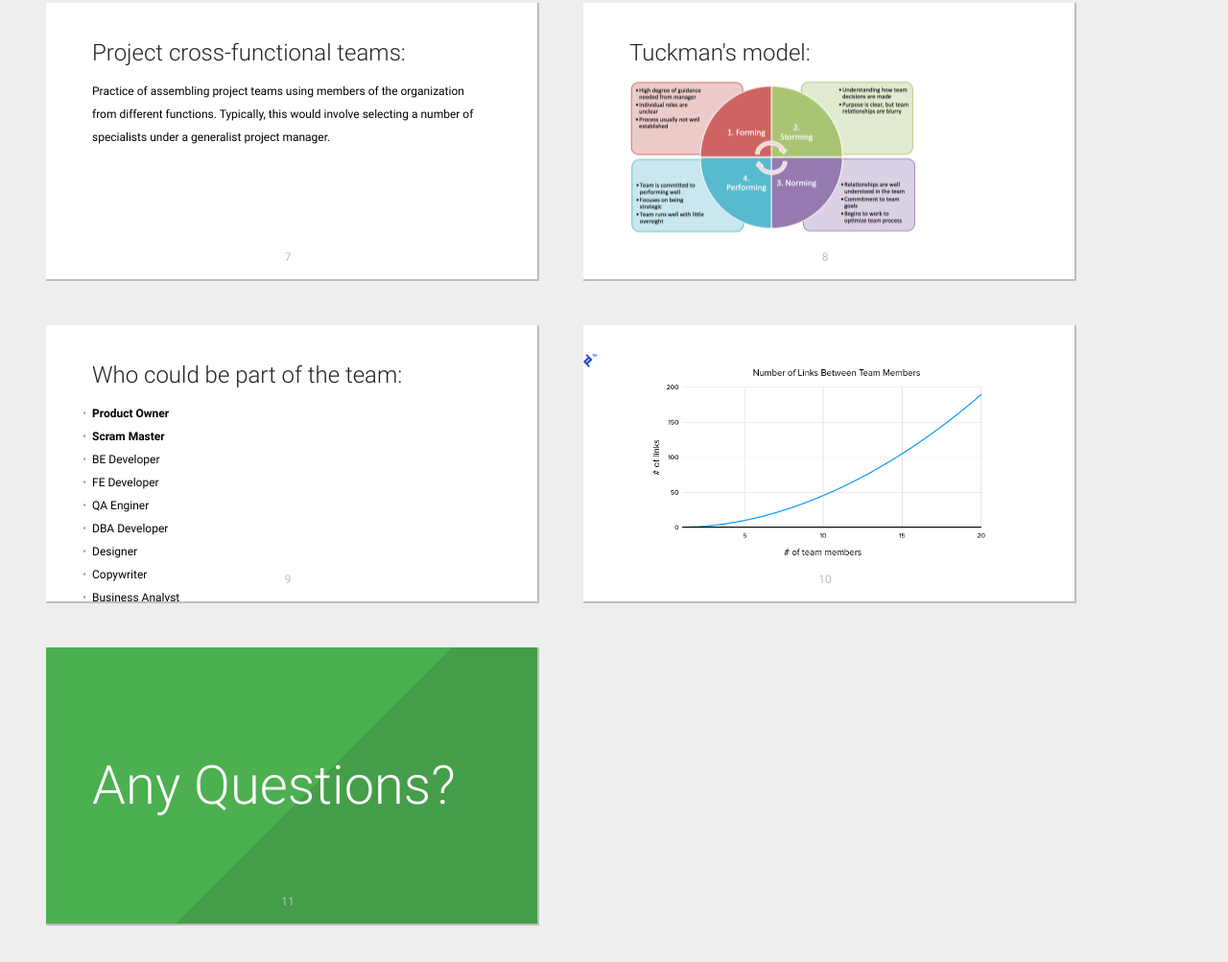
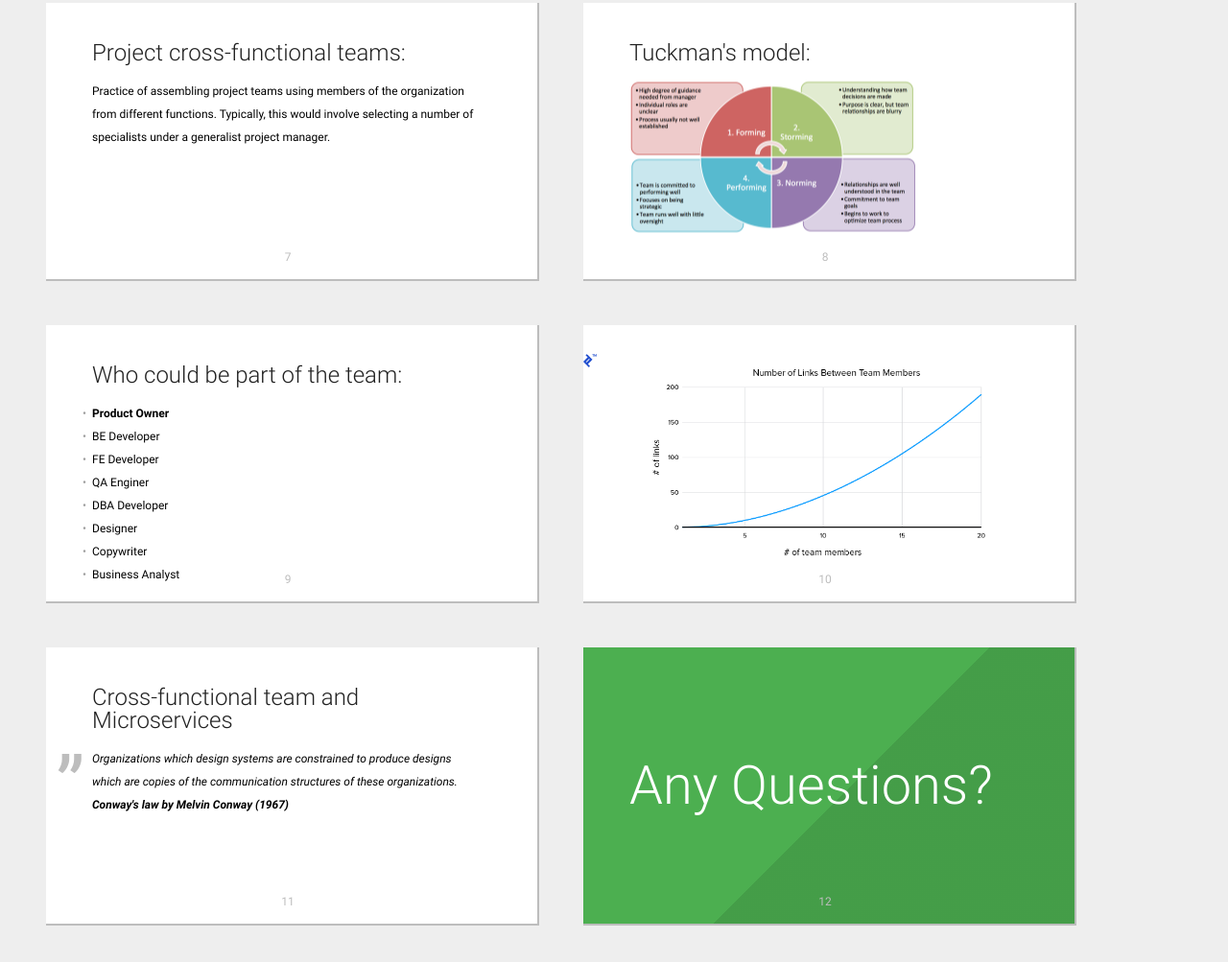
Before and after one commit to kirill-binary/cf-teams, a plain HTML site: page index.html in a window 1280 px wide. Shown: the part 1234-2237 px from the top of the page at 96% size. Drawn offline with Linux system fonts and the light colour scheme.

Commit message:
Adds new slide with conway law

```diff
--- a/index.html
+++ b/index.html
@@ -129,7 +129,6 @@
         <h2>Who could be part of the team:</h2>
         <ul>
             <li><b>Product Owner</b></li>
-            <li><b>Scram Master</b></li>
             <li>BE Developer</li>
             <li>FE Developer</li>
             <li>QA Enginer</li>
@@ -141,9 +140,19 @@
     </section>
 
     <section class="slide">
-
         <figure>
             <img class="cover" src="pictures/size.png" alt="Number of links between team members">
+        </figure>
+    </section>
+
+
+    <section class="slide">
+        <h2>Cross-functional team and Microservices</h2>
+        <figure>
+            <blockquote>
+                <p>Organizations which design systems are constrained to produce designs which are copies of the communication structures of these organizations.</p>
+            </blockquote>
+            <figcaption>Conway's law by Melvin Conway (1967)</figcaption>
         </figure>
     </section>
 
```
